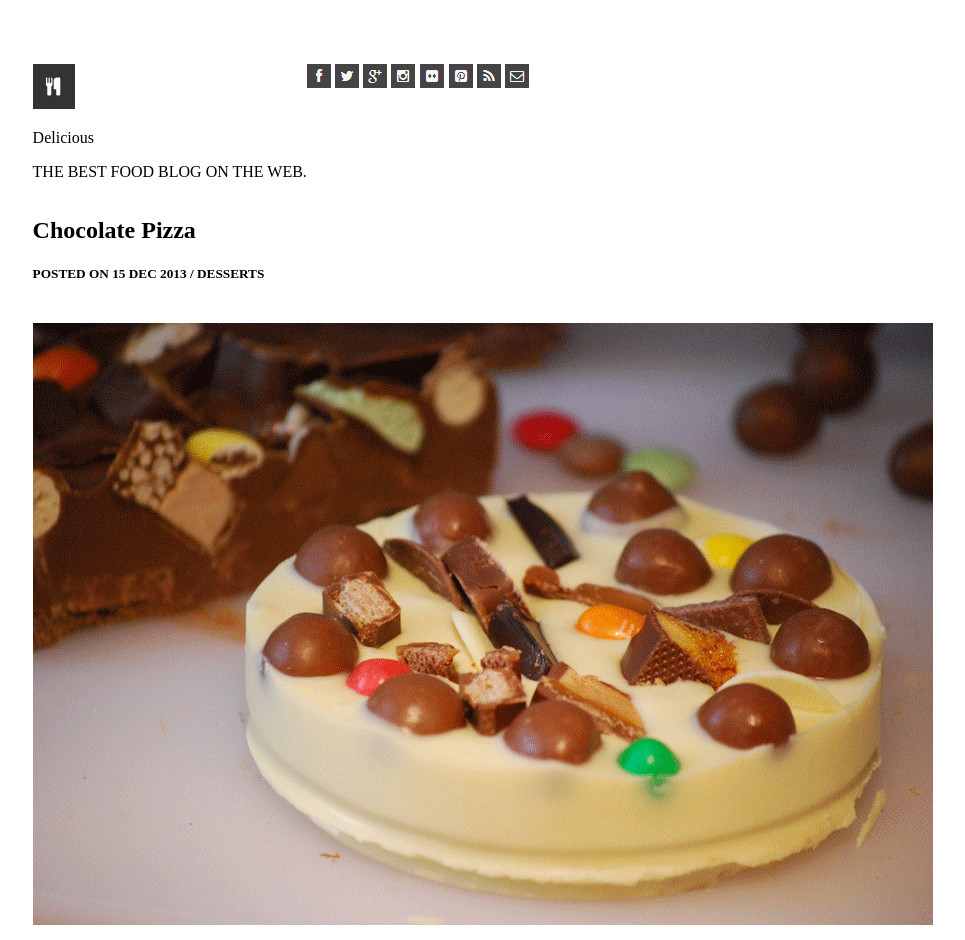
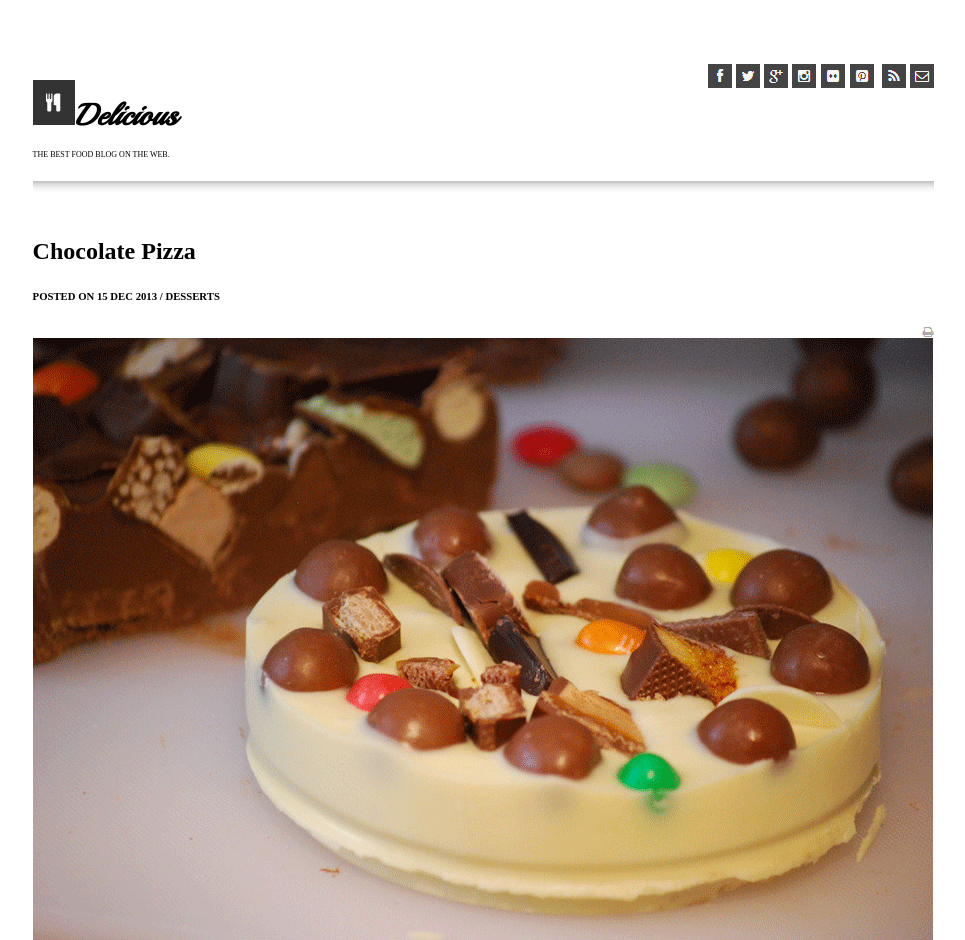
Before and after one commit to DTLivingstone/chocolate_pizza, a plain HTML site: page index.html in a window 1280 px wide. Shown: the top 940 px of the page, without its empty margins (121-1086 px from the left). Drawn offline with Linux system fonts and the light colour scheme.

```diff
--- a/index.html
+++ b/index.html
@@ -4,46 +4,42 @@
     <meta charset="utf-8">
     <title>Chocolate Pizza | Delicious</title>
     <link rel="stylesheet" href="style.css" media="screen" charset="utf-8">
+    <link href='https://fonts.googleapis.com/css?family=Playball' rel='stylesheet' type='text/css'>
   </head>
   <body>
+
+
     <header>
-      <section id="logo">
-        <img src="images/logo.png">
-        <p>Delicious</p>
-        <p>THE BEST FOOD BLOG ON THE WEB.</p>
+      <section>
+        <p><img src="images/logo.png"><i><span class="logotext">Delicious</span></i>
+        <p class="botton-logo">THE BEST FOOD BLOG ON THE WEB.</p>
       </section>
-
-      <section id="social">
-        <img src="images/fb-icon.png" alt="Facebook" />
-        <img src="images/twit-icon.png" alt="Twitter" />
-        <img src="images/gp-icon.png" alt="Google Plus" />
-        <img src="images/insta-icon.png" alt="Instagram" />
-        <img src="images/flic-icon.png" alt="Flickr" />
-        <img src="images/pint-icon.png" alt="Pinterest" />
-        <img src="images/rss-icon.png" alt="RSS" />
-        <img src="images/mail-icon.png" alt="Email" />
+      <section class="" id="social">
+        <a href="www.facebook.com"><img src="images/fb-icon.png" alt="Facebook"></a>
+        <a href="www.twitter.com"><img src="images/twit-icon.png" alt="Twitter"></a>
+        <a href="www.googleplus.com"><img src="images/gp-icon.png" alt="Google Plus"></a>
+        <a href="www.instagram.com"><img src="images/insta-icon.png" alt="Instagram"></a>
+        <a href="www.google.com"><img src="images/flic-icon.png" alt="Flickr"></a>
+        <a href="www.pinesest.com"><img src="images/pint-icon.png" alt="Pinterest"></a>&nbsp;
+        <a href="www.rss.com"><img src="images/rss-icon.png" alt="RSS"></a>
+        <a href="mailto:www.r.bazargan@gmail.com"><img src="images/mail-icon.png" alt="Email"></a>
       </section>
     </header>
-    <!-- <hr class="hr_style"> -->
 
-    <article>
+    <main>
+      <section class="Main_section_one">
+        <hr class="line_header">
         <hgroup>
           <h1>Chocolate Pizza</h1>
-        <h5>POSTED ON 15 DEC 2013 / DESSERTS</h5>
+          <h6>POSTED ON 15 DEC 2013 / DESSERTS</h6>
         </hgroup>
-      <br>
+        <img class="print" src="images/print-icon.png" alt="Print">
         <img src="images/choco-pizza.png" alt="Chocolate Pizza" />
-      <p>
-        For the fig-swirl: Melt butter over medium heat in a saucepan. Add brown sugar and stir to dissolve. Halve all of the figs and toss in the saucepan with water and lemon juice. Cook over medium heat, stirring frequently, until you have a chunky-jammy mixture. Add salt with one or two stirs, set aside and let cool completely.
-      </p>
-      <p>
-        Ice cream: In a small pot over medium heat, combine milk, and granulated sugar until sugar is completely dissolved and the milk is just barely lukewarm. Whisk in the egg yolks. Set mixture in the fridge and wait until the fig mixture is cooled.
-      </p>
-      <p>
-        Using an ice cream machine, pour liquids into the frozen basin and process according to manufacturer instructions, i.e., let spin and thicken for 20 minutes before adding mascarpone, fig jam mixture, and the nuts. Continue to process for +/- 10 minutes. Pour semi-frozen mixture into a pyrex dish or glass tupperware. Freeze for at least two hours before serving.
-      </p>
-    </article>
-    <article id="ingredients">
+        <p>For the fig-swirl: Melt butter over medium heat in a saucepan. Add brown sugar and stir to               dissolve. Halve all of the figs and toss in the saucepan with water and lemon juice. Cook over medium heat, stirring frequently, until you have a chunky-jammy mixture. Add salt with one or two stirs, set aside and let cool completely.</p>
+        <p>Ice cream: In a small pot over medium heat, combine milk, and granulated sugar until sugar is completely dissolved and the milk is just barely lukewarm. Whisk in the egg yolks. Set mixture in the fridge and wait until the fig mixture is cooled.</p>
+        <p>Using an ice cream machine, pour liquids into the frozen basin and process according to manufacturer instructions, i.e., let spin and thicken for 20 minutes before adding mascarpone, fig jam mixture, and the nuts. Continue to process for +/- 10 minutes. Pour semi-frozen mixture into a pyrex dish or glass tupperware. Freeze for at least two hours before serving.</p>
+      </section>
+      <section id="ingredients">
         <ul id="left">
           <li>1 1/2 cups milk</li>
           <li>1/2 cup marscapone</li>
@@ -60,19 +56,17 @@
           <li>2 tsp butter</li>
           <li>1 cup honey roasted pecans, roughly chopped</li>
         </ul>
-      <br>
-    </article>
+      </section>
+      <hr class="line_header">
 
       <section class="bio">
         <img src="images/van-pic.png" alt="Vanessa Stevenson">
-      <p>
-        <strong> Vanessa Stevenson </strong>
-        <br> Food enthusiast, photography fan. Add a pinch of raw foodism and that's pretty much who I am.
-      </p>
-      <button type="button" id="share">
-        SHARE RECIPE
-      </button>
+        <p><strong> Vanessa Stevenson </strong>
+        <br> Food enthusiast, photography fan. Add a pinch of raw foodism and that's pretty much who I am. </p>
+        <button type="button" class="share">SHARE RECIPE</button>
       </section>
+    </main>
+
 
     <footer>
       <div class="">
@@ -81,8 +75,10 @@
         <hr class="right">
       </div>
       <br>
+      <hgroup>
         <p>Delicious &copy; 2013. All Rights Reserved.</p>
         <p>Proudly published with Ghost.</p>
+      </hgroup>
     </footer>
   </body>
 </html>
--- a/style.css
+++ b/style.css
@@ -1,22 +1,23 @@
+
+
 body {
   margin: 5% 12%;
   max-width: 901px;
 }
-
-#logo {
-  float: left;
+header{
+  margin-bottom: 50px;
+  display: flex;
+  flex-flow: row wrap;
+  justify-content: space-between;
 }
 
-#social {
-  float: right;
-}
-
-header {
-  display:flex;
-}
-
-article p{
-  text-indent: 20px;
+section.Main_section_one p { text-indent: 20px;}
+section.bio p { height: 30px; }
+section.bio {
+  display: flex;
+  justify-content: space-between;
+  align-items: center;
+  margin-bottom: 50px;
 }
 
 #ingredients {
@@ -27,31 +28,17 @@
   margin-bottom: 40px;
 }
 
-#left {
-  float: left;
-}
+#left { float: left;}
 
-#right {
-  float: right;
-}
+#right { float: right;}
 
 li {
   font-family: "Comic Sans", "Comic Sans MS";
   list-style-image: url("images/checkbox-square-unchecked-128.png");
 }
 
-section.bio {
-  display: flex;
-  justify-content: space-between;
-  align-items: center;
-  margin-bottom: 50px;
-}
 
-section.bio p {
-  height: 30px;
-}
-
-#share {
+button.share {
   float: right;
   color: white;
   text-align: center;
@@ -59,10 +46,17 @@
   width: 160px;
   background-color: #bc7058;
 }
+.logotext {
+  font-family:'Playball', cursive;;
+  font-weight: bolder;
+  font-size: 30px;
+}
+p.botton-logo{font-size: 8px;margin-top: 0px;}
+
+
 
 hr.left{
   float: left;
-  /*margin-top: 30px;*/
   width: 430px;
 }
 hr.right{
@@ -78,7 +72,11 @@
   text-align: center;
   vertical-align: middle;
 }
-.hr_style{
-border-width: thick;
- border-style:ridge;
-}
+hr.line_header{
+  height: 12px;
+    border: 0;
+    box-shadow: inset 0 12px 12px -12px rgba(0, 0, 0, 0.5);
+    margin-top: -36px;
+    margin-bottom: 45px;}
+
+img.print{float: right;}
```
Lines whose indentation alone changed are shown as unchanged.
